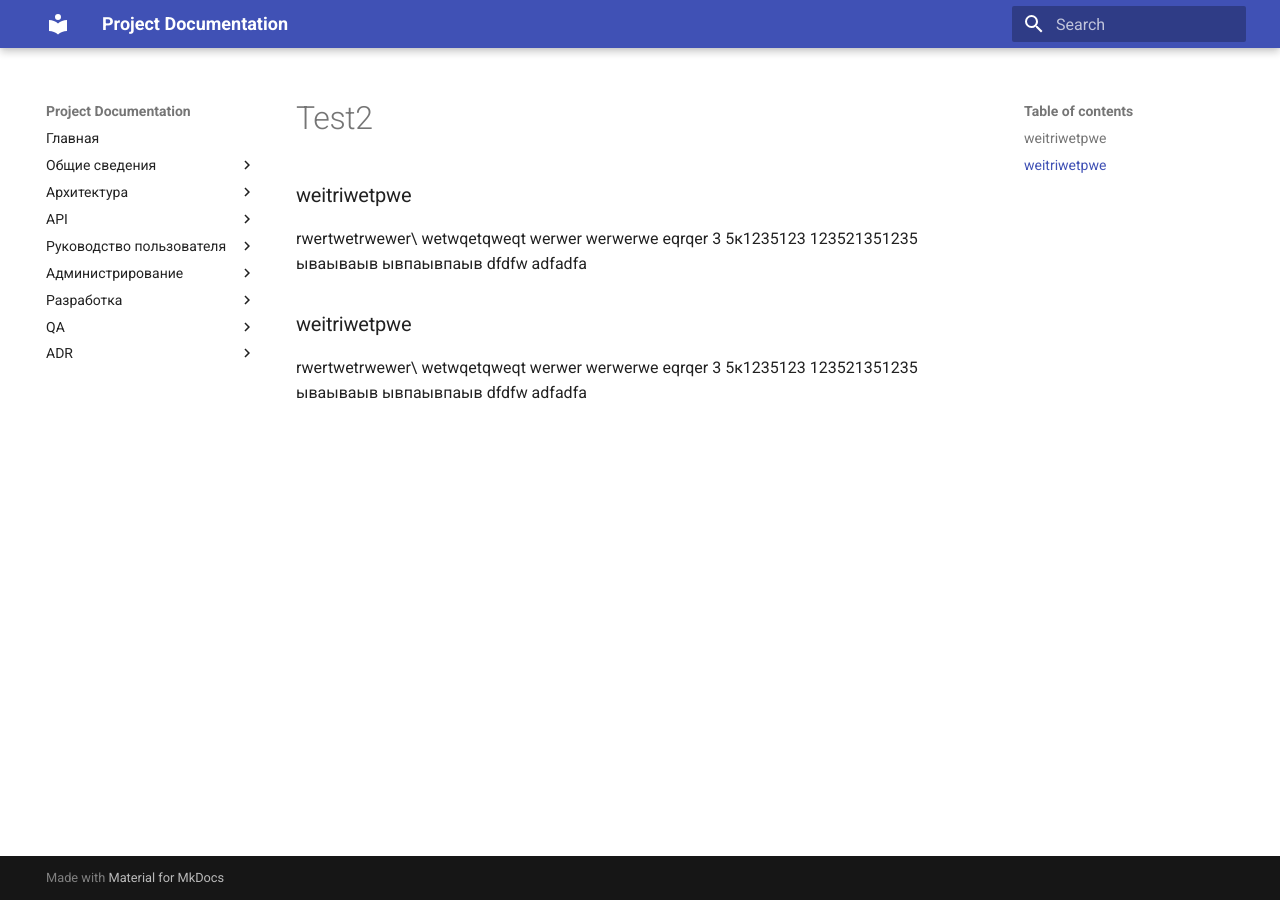
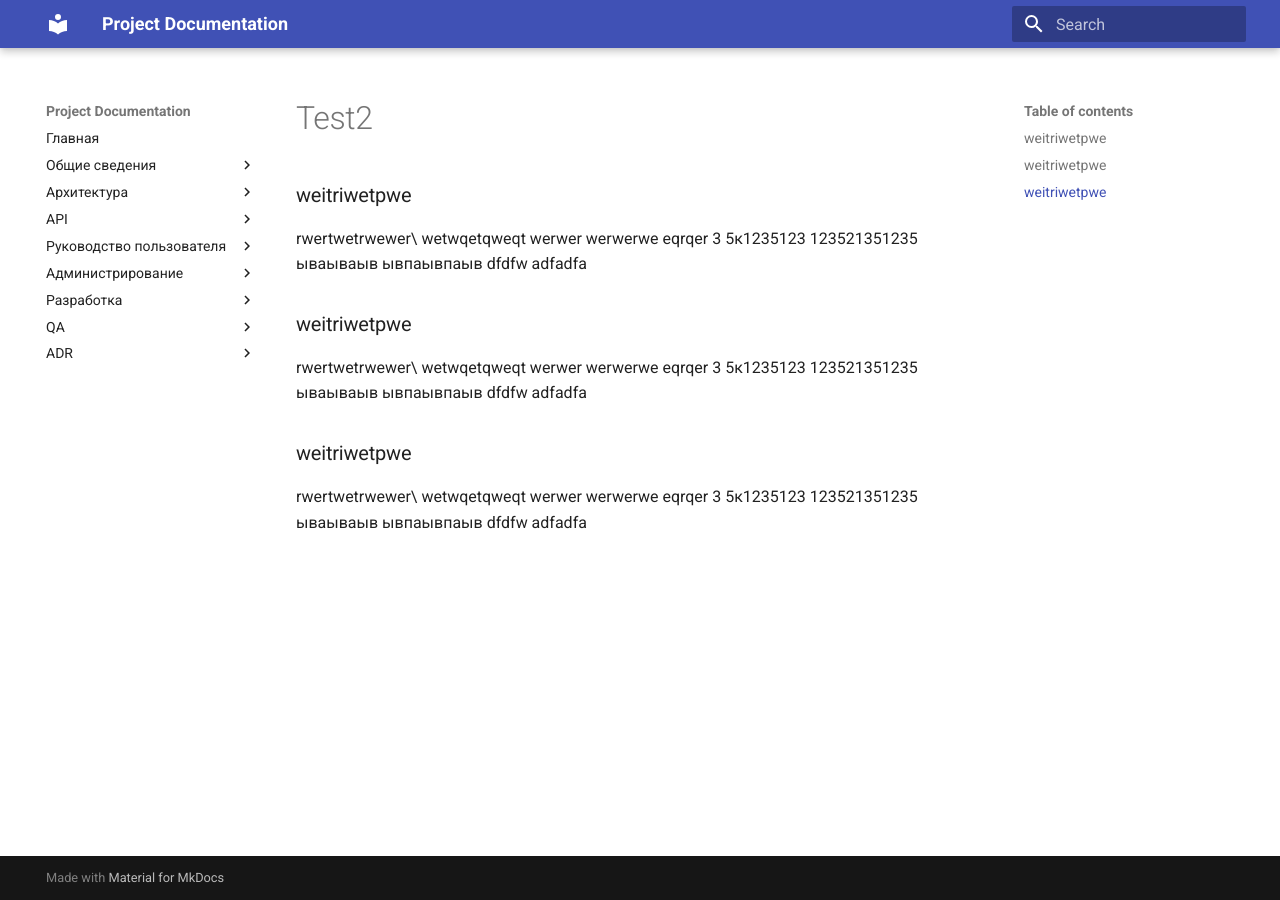
Before and after one commit to techwri/Demo, an MkDocs documentation site: the page built from docs/architecture/test2.md, in a window 1280 px wide. Built offline with MkDocs 1.6.1 and Material for MkDocs 9.7.7, drawn with Linux system fonts in a browser that asks for light colours.

Commit message:
Add new content to test2.md

```diff
--- a/docs/architecture/test2.md
+++ b/docs/architecture/test2.md
@@ -22,3 +22,15 @@ eqrqer
 ывпаывпаыв
 dfdfw
 adfadfa
+### weitriwetpwe
+rwertwetrwewer\
+wetwqetqweqt
+werwer
+werwerwe
+eqrqer
+3  5к1235123
+123521351235
+ываываыв
+ывпаывпаыв
+dfdfw
+adfadfa
```
